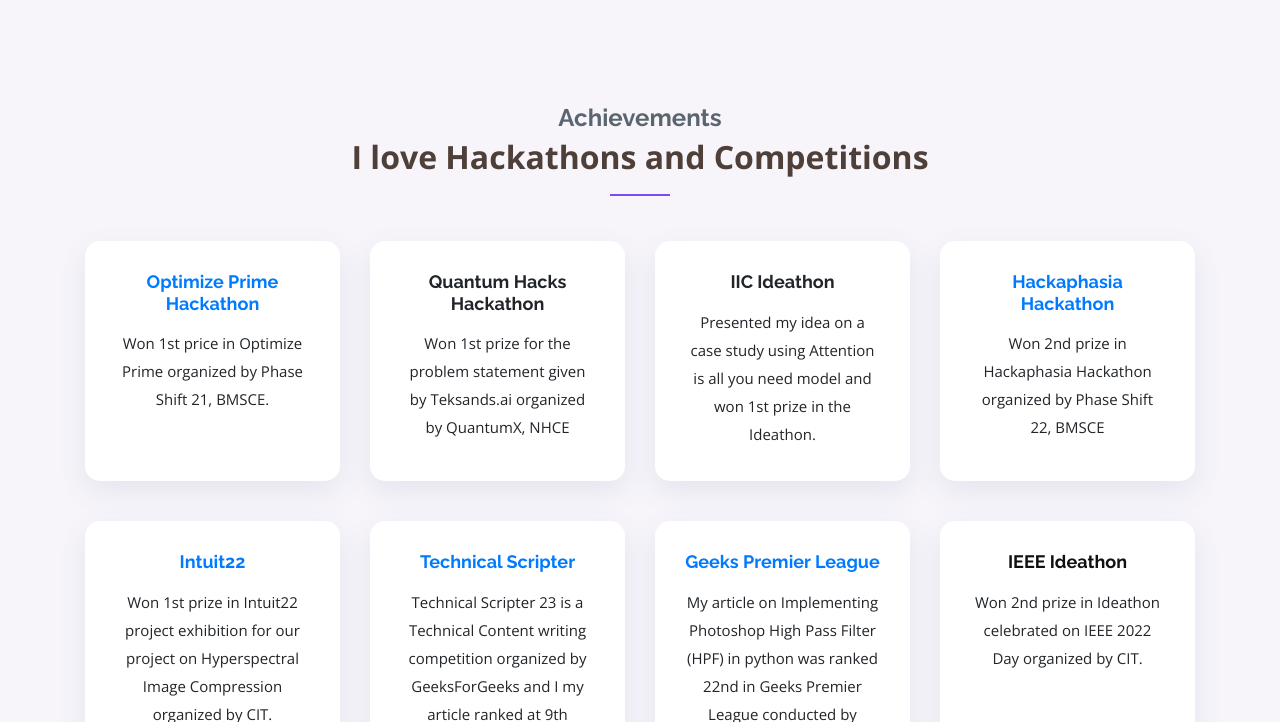
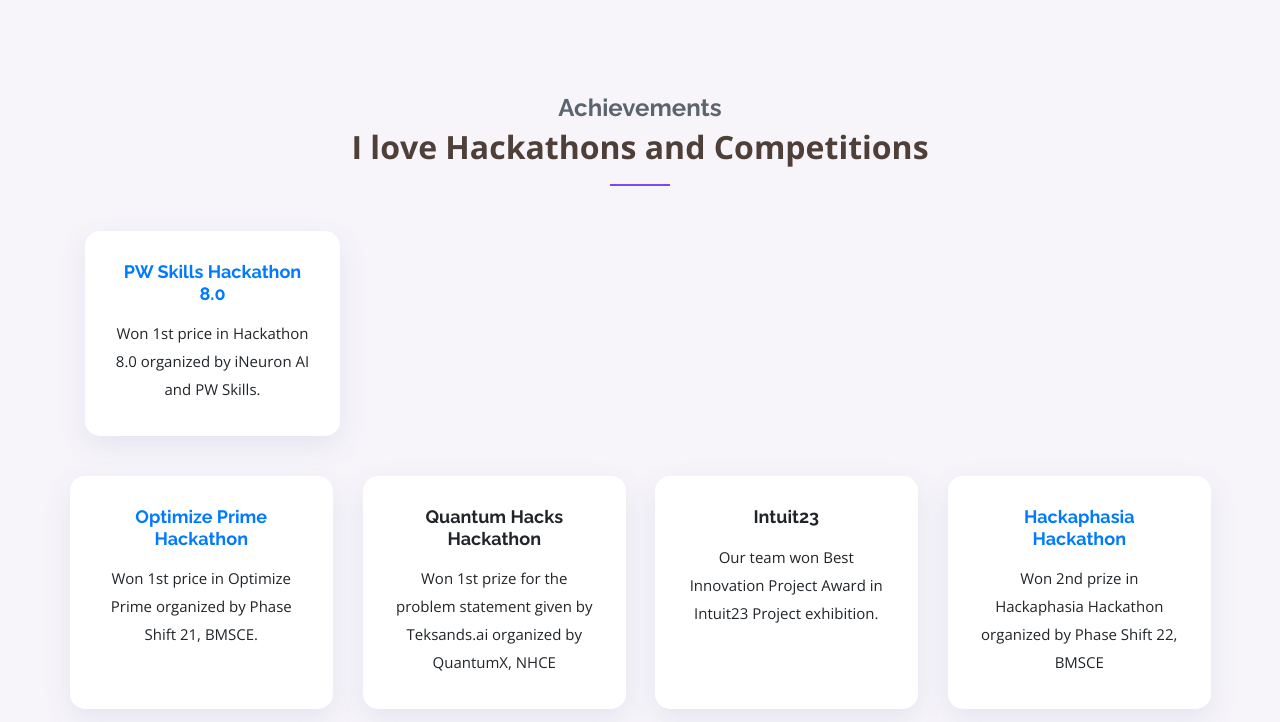
Before and after one commit to lucifertrj/my-portfolio, a plain HTML site: page index.html in a window 1280 px wide. Shown: the part 2078-2800 px from the top of the page. Drawn offline with nearby package versions, Linux system fonts and the light colour scheme; files whose address does not match are found by name.

Commit message:
new updates- Hackathon and gsoc

```diff
--- a/index.html
+++ b/index.html
@@ -62,8 +62,8 @@
           <div class="col-lg-6 pt-5 pt-lg-0 order-2 order-lg-1">
             <h1>Its Me...</h1>
             <h1>Tarun</h1>
-            <h3 class="col-mt-4">Know more about me...</h3>
-            <a href="#about" class="btn-get-started">Get started</a>
+            <h3 class="col-mt-4">GSoC23 caMicroscope || Community Manager at AI Planet</h3>
+            <a href="#about" class="btn-get-started">Know more</a>
             </div>
           <div class="col-lg-6 order-1 order-lg-1">
             <img
@@ -87,7 +87,7 @@
               <h3 data-aos="fade-up">About Me</h3>
               <p></p>
               <p data-aos="fade-up" data-aos-delay="90">
-                Hello! My name is Tarun R Jain, and I'm currently in my final year of Electronics and Communication Engineering (BE). I'm a passionate coder with expertise in Machine Learning, Image Processing, and Deep Learning. I've published over 80 blog articles documenting my coding journey, and I'm actively involved in various communities, including <a href="https://huggingface.co/lucifertrj">Hugging Face-Keras Working Group</a>, <a href="https://www.deeplearning.ai/events/">Deep Learning AI- Bangalore Ambassador</a>, <a href="https://www.meetup.com/tfugblr/members/?op=leaders">TensorFlow User Group Bangalore- Assistant Organizer</a> and <a href="https://auth.geeksforgeeks.org/user/jaintarun/articles">Geeksforgeeks- Technical content writer</a>.
+                Hello! My name is Tarun R Jain. I'm a passionate coder with expertise in Machine Learning, Image Processing, and Deep Learning. I've published over 80 blog articles documenting my coding journey, and I'm actively involved in various communities, including <a href="https://huggingface.co/lucifertrj">Hugging Face-Keras Working Group</a>, <a href="https://www.deeplearning.ai/events/">Deep Learning AI- Bangalore Ambassador</a>, <a href="https://www.meetup.com/tfugblr/members/?op=leaders">TensorFlow User Group Bangalore- Assistant Organizer</a> and <a href="https://auth.geeksforgeeks.org/user/jaintarun/articles">Geeksforgeeks- Technical content writer</a>.
               </p>
               <p data-aos="fade-up" data-aos-delay="90">
                 What I love most about coding is the ability to create something new and solve complex problems. I'm constantly learning and experimenting with new techniques to improve my skills and knowledge. In addition to my technical pursuits, I also enjoy watching anime and reading manga in my free time. </p>
@@ -237,6 +237,20 @@
               data-aos-delay="400"
             >
               <div class="icon-box">
+                <a href="https://drive.google.com/file/d/1oZCwtatEji5DE3MsqHyo6fXVFWHAZ5jP/view?usp=sharing"><h4 class="title">PW Skills Hackathon 8.0</h4></a>
+                <p class="description">
+                   Won 1st price in Hackathon 8.0 organized by iNeuron AI and PW Skills.
+                </p>
+              </div>
+            </div>
+
+          <div class="row">
+            <div
+              class="col-md-6 col-lg-3 d-flex align-items-stretch"
+              data-aos="zoom-in"
+              data-aos-delay="400"
+            >
+              <div class="icon-box">
                 <a href="https://drive.google.com/file/d/1iKlEBd9tbFcOOk9WEOEsdNgordJbdFcU/view?usp=sharing"><h4 class="title">Optimize Prime Hackathon</h4></a>
                 <p class="description">
                    Won 1st price in Optimize Prime organized by Phase Shift 21, BMSCE.
@@ -263,9 +277,9 @@
               data-aos-delay="400"
             >
               <div class="icon-box">
-                <h4 class="title">IIC Ideathon</h4>
+                <h4 class="title">Intuit23</h4>
                 <p class="description">
-                 Presented my idea on a case study using Attention is all you need model and won 1st prize in the Ideathon.
+                 Our team won Best Innovation Project Award in Intuit23 Project exhibition.
                 </p>
               </div>
             </div>
```
